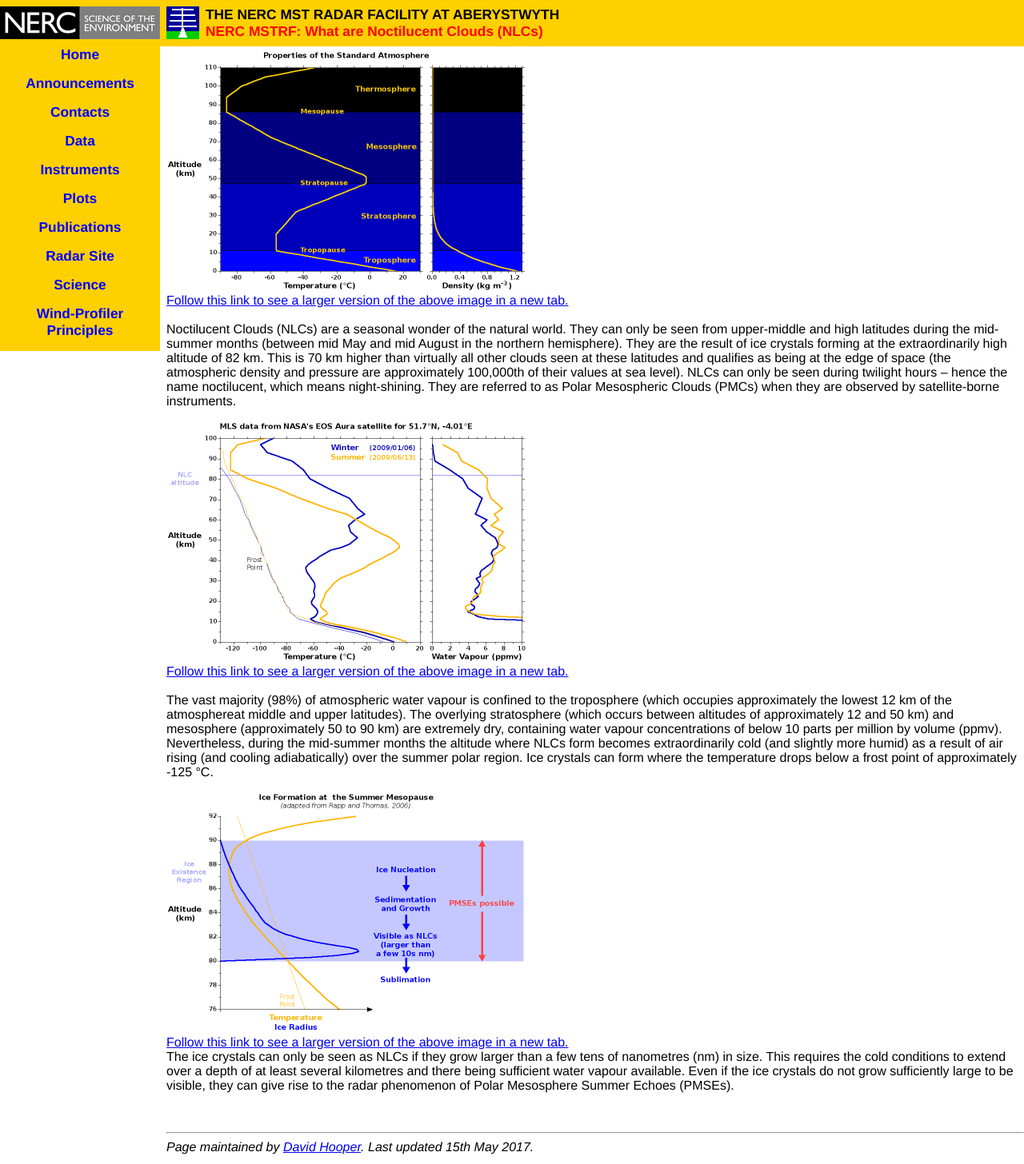
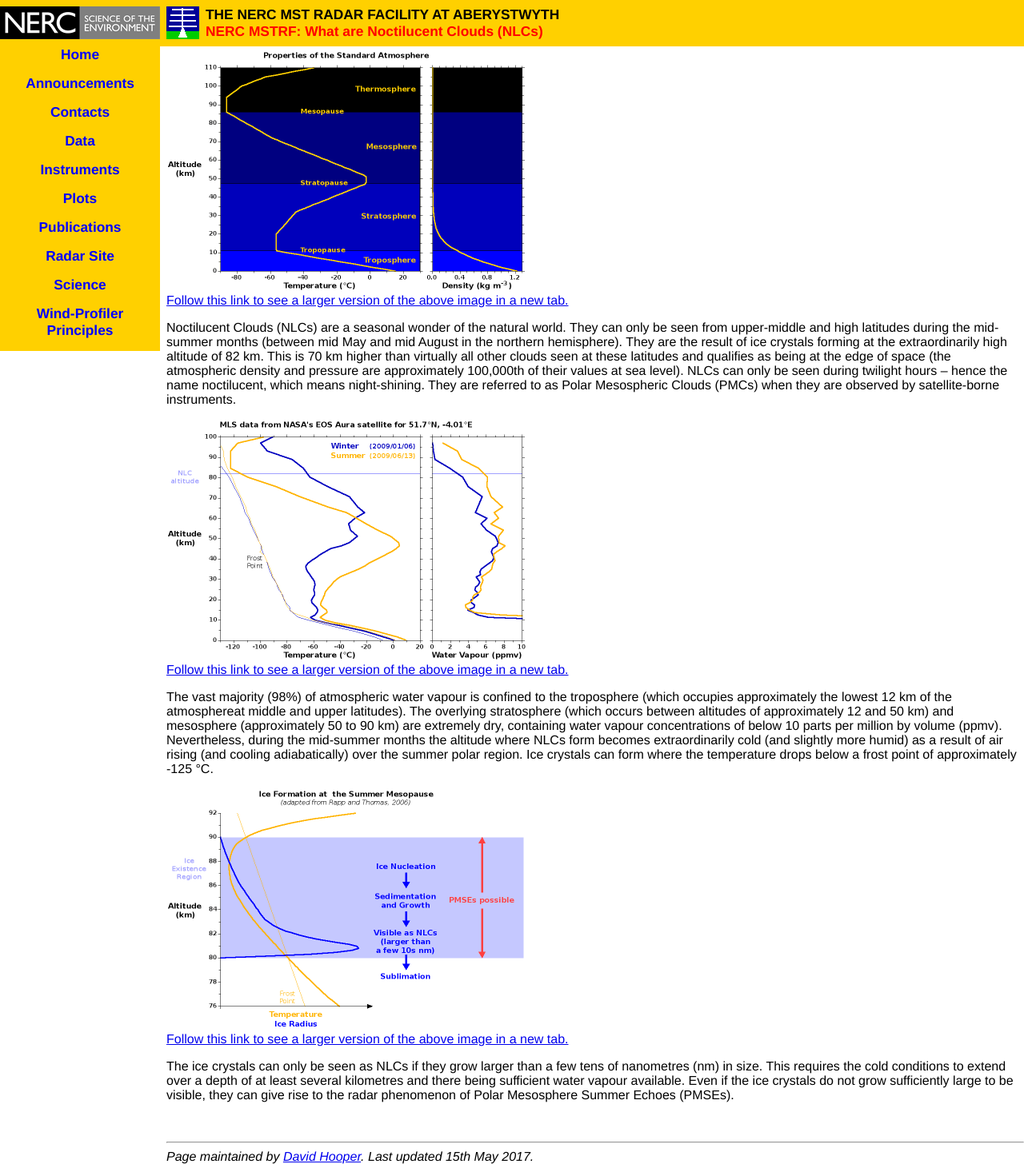
Before and after one commit to dahooper/nerc_mstrf_website, a Jekyll site: the page built from docs/nlcs_what-are-they.html, in a window 1280 px wide. Shown: the whole page at 80% size. Built offline with Jekyll 4.4.1, drawn with Linux system fonts in a browser that asks for light colours.

Commit message:
Update nlcs_what-are-they.html

```diff
--- a/docs/nlcs_what-are-they.html
+++ b/docs/nlcs_what-are-they.html
@@ -6,9 +6,9 @@
 <img src="FIGS/properties-of-the-standard-atmosphere.png"
      alt="Figure showing temperature and density profiles of the standard atmosphere"
      style="width:450px;"><br>
-<a href="FIGS/properties-of-the-standard-atmosphere.png"
+<p><a href="FIGS/properties-of-the-standard-atmosphere.png"
    target="_blank">Follow this link to see a larger version of the above
-  image in a new tab.</a><br><br>
+  image in a new tab.</a></p>
 
 <p>Noctilucent Clouds (NLCs) are a seasonal wonder of the natural world.
 They can only be seen from upper-middle and high latitudes during the
@@ -25,9 +25,9 @@
 <img src="FIGS/aura-mls_51-7N_4-0W_summer-and-winter.png"
      alt="Figure showing atmospheric temperature and humidity profiles for summer and winter"
      style="width:450px;"><br>
-<a href="FIGS/aura-mls_51-7N_4-0W_summer-and-winter.png"
+<p><a href="FIGS/aura-mls_51-7N_4-0W_summer-and-winter.png"
    target="_blank">Follow this link to see a larger version of the above
-  image in a new tab.</a><br><br>
+  image in a new tab.</a></p>
 
 <p>The vast majority (98%) of atmospheric water vapour is confined to the
 troposphere (which occupies approximately the lowest 12 km of the
@@ -44,9 +44,9 @@
 <img src="FIGS/summer-mesopause-structure.png"
      alt="Figure showing how ice crystals form at the summer mesopause level"
      style="width:450px;"><br>
-<a href="FIGS/summer-mesopause-structure.png"
+<p><a href="FIGS/summer-mesopause-structure.png"
    target="_blank">Follow this link to see a larger version of the above
-  image in a new tab.</a>
+     image in a new tab.</a></p>
 
 <p>The ice crystals can only be seen as NLCs if they grow larger than a few
 tens of nanometres (nm) in size. This requires the cold conditions to
```
